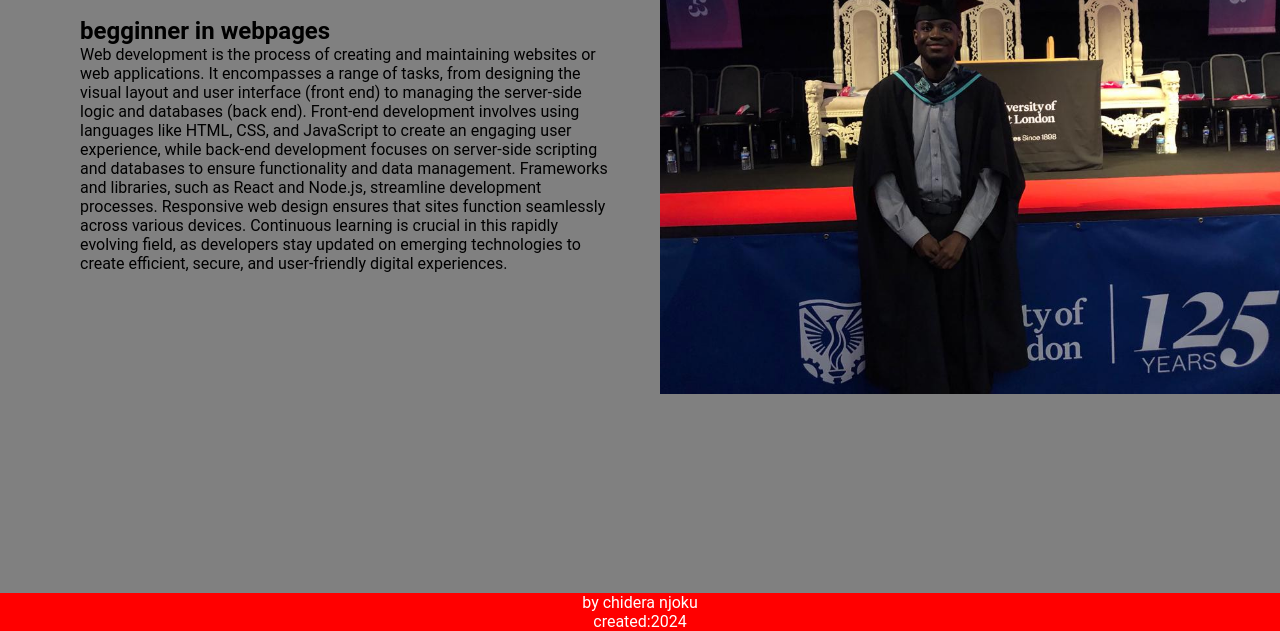
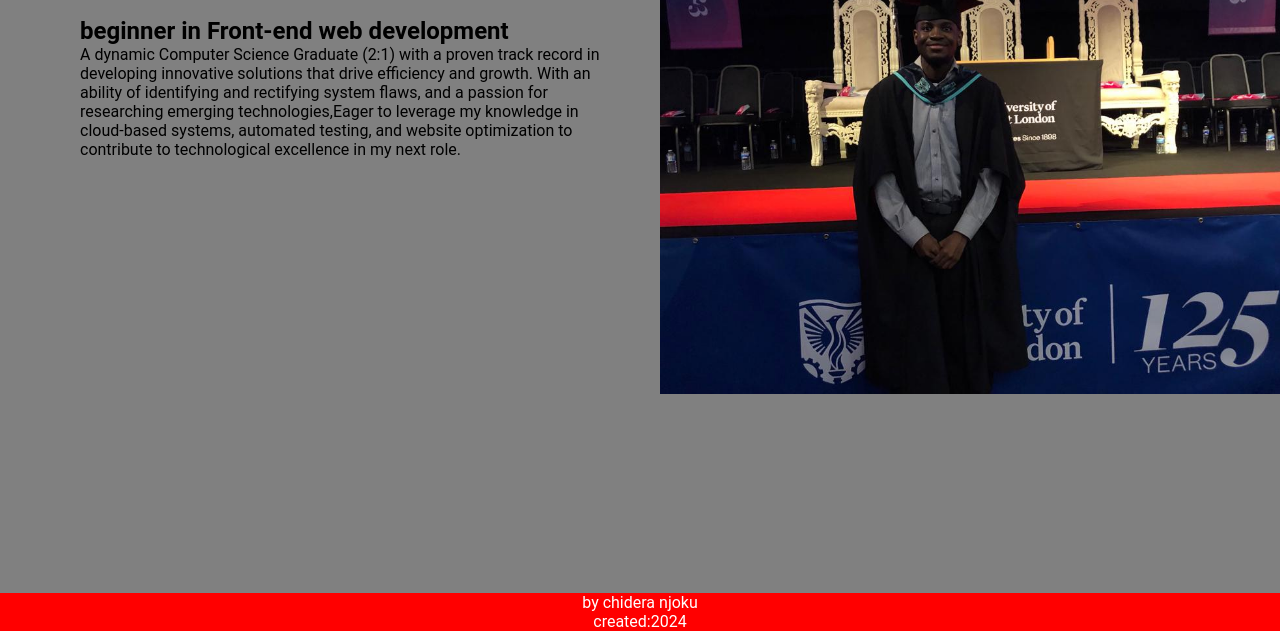
Before and after one commit to Vestolord32/eportfolio, a plain HTML site: page aboutme.html in a window 1280 px wide. Shown: the part 169-800 px from the top of the page. Drawn offline with Linux system fonts and the light colour scheme.

Commit message:
Update aboutme.html
i made changes to the heading and completely retyped about me.

```diff
--- a/aboutme.html
+++ b/aboutme.html
@@ -26,22 +26,15 @@
           </div>
           <div class="about-image"></div>
           <div class="about-content">
-            <h2>begginner in webpages</h2>
+            <h2>beginner in Front-end web development</h2>
             <p>
-              Web development is the process of creating and maintaining
-              websites or web applications. It encompasses a range of tasks,
-              from designing the visual layout and user interface (front end) to
-              managing the server-side logic and databases (back end). Front-end
-              development involves using languages like HTML, CSS, and
-              JavaScript to create an engaging user experience, while back-end
-              development focuses on server-side scripting and databases to
-              ensure functionality and data management. Frameworks and
-              libraries, such as React and Node.js, streamline development
-              processes. Responsive web design ensures that sites function
-              seamlessly across various devices. Continuous learning is crucial
-              in this rapidly evolving field, as developers stay updated on
-              emerging technologies to create efficient, secure, and
-              user-friendly digital experiences.
+              A dynamic Computer Science Graduate (2:1) with a proven track
+              record in developing innovative solutions that drive efficiency
+              and growth. With an ability of identifying and rectifying system
+              flaws, and a passion for researching emerging technologies,Eager
+              to leverage my knowledge in cloud-based systems, automated
+              testing, and website optimization to contribute to technological
+              excellence in my next role.
             </p>
             <br />
           </div>
```
